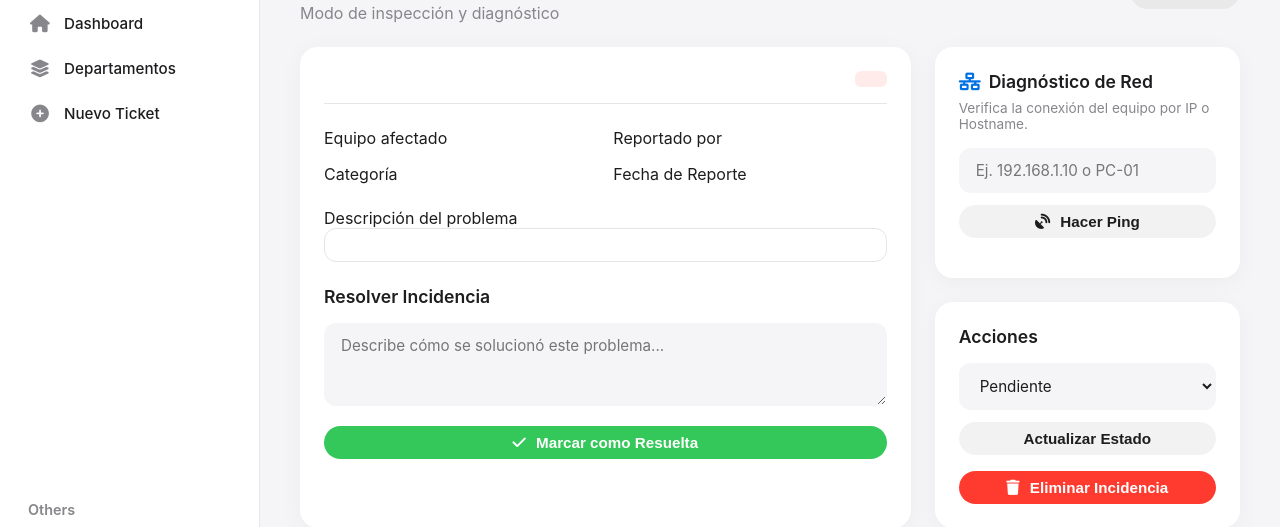
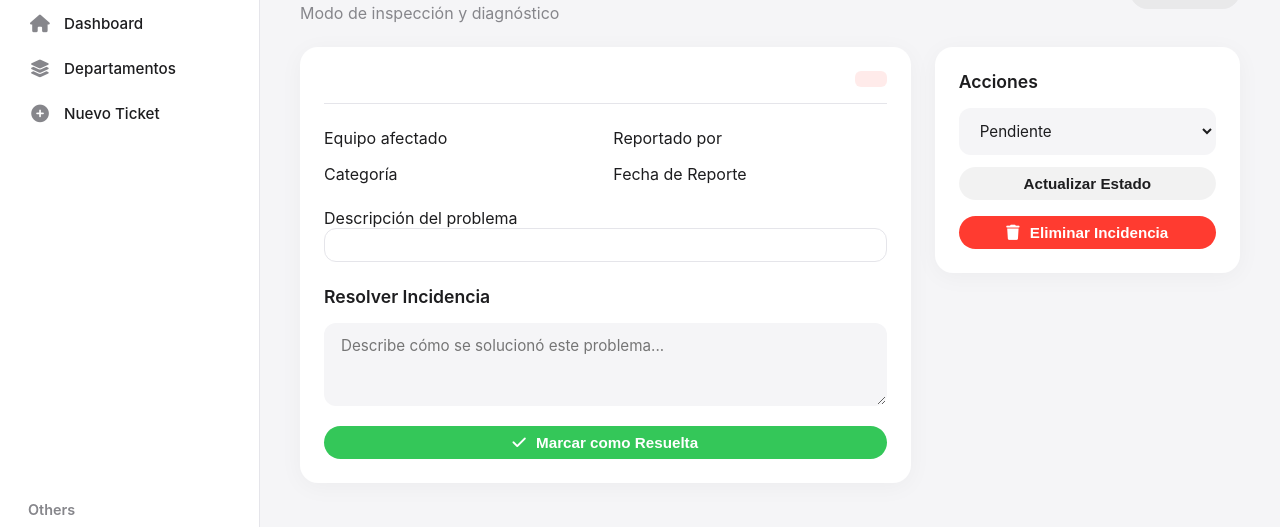
Before and after one commit to zayfer-ux/Localdesk-lite, a Flask app: template templates/detalle.html in a window 1280 px wide. Shown: the part 80-607 px from the top of the page. Run offline with Flask 3, Linux system fonts and the light colour scheme; the template is opened without the code that fills it, so the values that code supplies are empty.

Commit message:
feat:quitar funcion de hacer ping entre dispositivos

```diff
--- a/app.py
+++ b/app.py
@@ -1,8 +1,6 @@
 import os
 import io
 import csv
-import subprocess
-import platform
 import smtplib
 import random
 from email.mime.text import MIMEText
@@ -43,12 +41,10 @@ def login_required(f):
 def enviar_codigo_registro(destinatario, codigo, nombre_usuario):
     msg = MIMEMultipart('alternative')
 
-    # 1. Nombre corporativo como remitente
     msg['From'] = f'"LocalDesk Soporte" <{MAIL_USERNAME}>'
     msg['To'] = destinatario
     msg['Subject'] = "Verifica tu cuenta - LocalDesk"
 
-    # 2. Diseño del correo en HTML
     cuerpo_html = f"""
     <!DOCTYPE html>
     <html lang="es">
@@ -73,17 +69,10 @@ def enviar_codigo_registro(destinatario, codigo, nombre_usuario):
                 </svg>
                 LocalDesk
             </div>
-
             <h1 class="title">Hola, {nombre_usuario}</h1>
-
             <p class="text">Estás a un paso de completar tu registro. Utiliza el siguiente código de verificación de 6 dígitos en la aplicación para activar tu cuenta.</p>
-
             <div class="code-box">{codigo}</div>
-
-            <p class="footer">
-                Te enviamos este correo electrónico a {destinatario} porque se solicitó crear una cuenta en LocalDesk.<br>
-                Si no fuiste tú, puedes ignorar este mensaje de forma segura.
-            </p>
+            <p class="footer">Te enviamos este correo electrónico a {destinatario} porque se solicitó crear una cuenta en LocalDesk.<br>Si no fuiste tú, puedes ignorar este mensaje de forma segura.</p>
         </div>
     </body>
     </html>
@@ -161,7 +150,6 @@ def registro():
             'otp': codigo_otp
         }
 
-        # Enviar el correo usando la nueva función con HTML
         if enviar_codigo_registro(email, codigo_otp, nombre):
             return redirect(url_for('verificar_registro'))
         else:
@@ -360,20 +348,6 @@ def exportar_pdf():
     buffer.seek(0)
     return Response(buffer, mimetype="application/pdf", headers={"Content-Disposition": f"attachment;filename=Reporte_{datetime.now().strftime('%Y%m%d')}.pdf"})
 
-@app.route('/diagnostico_red', methods=['POST'])
-@login_required
-def diagnostico_red():
-    data = request.get_json()
-    host = data.get('host', '').strip()
-    if not host: return jsonify({'status': 'error', 'message': 'IP o Hostname vacío'})
-    parametro = '-n' if platform.system().lower() == 'windows' else '-c'
-    comando = ['ping', parametro, '1', host]
-    try:
-        resultado = subprocess.run(comando, stdout=subprocess.PIPE, stderr=subprocess.PIPE, text=True)
-        if resultado.returncode == 0: return jsonify({'status': 'online', 'message': f'¡En línea! El equipo responde.'})
-        else: return jsonify({'status': 'offline', 'message': f'Desconectado. No hay respuesta.'})
-    except: return jsonify({'status': 'error', 'message': 'Error de red.'})
-
 @app.route('/areas')
 @login_required
 def vista_areas():
--- a/templates/detalle.html
+++ b/templates/detalle.html
@@ -54,7 +54,6 @@
         </div>
 
         {% if incidencia[7] != 'Resuelta' %}
-        <!-- Formulario para Resolver -->
         <h3 style="font-size: 1.1rem; font-weight: 600; margin-bottom: 16px;">Resolver Incidencia</h3>
         <form action="/resolver/{{ incidencia[0] }}" method="POST">
             <textarea name="solucion" class="apple-input" rows="3"
@@ -66,38 +65,14 @@
         </form>
         {% else %}
         <p class="apple-label" style="color: var(--apple-green);">Solución Aplicada ({{ incidencia[11] }})</p>
-        <!-- AQUÍ APLICAMOS LA REGLA WHITE-SPACE: PRE-WRAP -->
         <div
             style="background-color: rgba(52, 199, 89, 0.1); padding: 16px; border-radius: 12px; border: 1px solid rgba(52, 199, 89, 0.3); white-space: pre-wrap;">
             {{ incidencia[9] }}</div>
         {% endif %}
     </div>
 
-    <!-- COLUMNA DERECHA: HERRAMIENTAS (RED Y ESTADOS) -->
+    <!-- COLUMNA DERECHA: HERRAMIENTAS Y ESTADOS -->
     <div>
-        <!-- NUEVO MÓDULO: Diagnóstico de Red -->
-        <div class="apple-card" style="margin-bottom: 24px;">
-            <h3 style="font-size: 1.1rem; font-weight: 600; margin-bottom: 8px;">
-                <i class="fa-solid fa-network-wired text-blue" style="margin-right: 8px;"></i>Diagnóstico de Red
-            </h3>
-            <p style="font-size: 0.85rem; color: var(--apple-text-secondary); margin-bottom: 16px;">Verifica la conexión
-                del equipo por IP o Hostname.</p>
-
-            <input type="text" id="ip_host" class="apple-input" placeholder="Ej. 192.168.1.10 o PC-01"
-                value="{{ incidencia[2] }}" style="margin-bottom: 12px; width: 100%;">
-
-            <button id="btn-ping" class="btn-apple btn-apple-secondary" style="width: 100%; margin-bottom: 16px;"
-                onclick="hacerPing()">
-                <i class="fa-solid fa-satellite-dish" style="margin-right: 6px;"></i> Hacer Ping
-            </button>
-
-            <!-- Aquí aparecerá el resultado del Ping -->
-            <div id="ping-result"
-                style="display: none; padding: 12px; border-radius: 12px; text-align: center; font-weight: 600; font-size: 0.95rem;">
-            </div>
-        </div>
-
-        <!-- Módulo de Acciones Rápidas -->
         <div class="apple-card">
             <h3 style="font-size: 1.1rem; font-weight: 600; margin-bottom: 16px;">Acciones</h3>
 
@@ -122,57 +97,4 @@
         </div>
     </div>
 </div>
-
-<!-- SCRIPT AJAX PARA EJECUTAR EL PING EN TIEMPO REAL -->
-<script>
-    function hacerPing() {
-        const host = document.getElementById('ip_host').value;
-        const btn = document.getElementById('btn-ping');
-        const resultDiv = document.getElementById('ping-result');
-
-        if (!host) {
-            alert('Por favor ingresa una IP o el nombre del equipo.');
-            return;
-        }
-
-        // Estado visual de carga "Cargando..."
-        btn.innerHTML = '<i class="fa-solid fa-spinner fa-spin" style="margin-right: 6px;"></i> Diagnosticando...';
-        btn.disabled = true;
-        resultDiv.style.display = 'none';
-
-        // Petición POST silenciosa a Python
-        fetch('/diagnostico_red', {
-            method: 'POST',
-            headers: { 'Content-Type': 'application/json' },
-            body: JSON.stringify({ host: host })
-        })
-            .then(response => response.json())
-            .then(data => {
-                // Restaurar botón
-                btn.innerHTML = '<i class="fa-solid fa-satellite-dish" style="margin-right: 6px;"></i> Hacer Ping';
-                btn.disabled = false;
-                resultDiv.style.display = 'block';
-
-                // Pintar el resultado estilo Apple
-                if (data.status === 'online') {
-                    resultDiv.style.backgroundColor = 'rgba(52, 199, 89, 0.1)';
-                    resultDiv.style.color = 'var(--apple-green)';
-                    resultDiv.innerHTML = '<i class="fa-solid fa-circle-check" style="margin-right: 6px;"></i> ' + data.message;
-                } else if (data.status === 'offline') {
-                    resultDiv.style.backgroundColor = 'rgba(255, 59, 48, 0.1)';
-                    resultDiv.style.color = 'var(--apple-red)';
-                    resultDiv.innerHTML = '<i class="fa-solid fa-circle-xmark" style="margin-right: 6px;"></i> ' + data.message;
-                } else {
-                    resultDiv.style.backgroundColor = 'rgba(255, 149, 0, 0.1)';
-                    resultDiv.style.color = 'var(--apple-orange)';
-                    resultDiv.innerHTML = '<i class="fa-solid fa-triangle-exclamation" style="margin-right: 6px;"></i> ' + data.message;
-                }
-            })
-            .catch(error => {
-                btn.innerHTML = '<i class="fa-solid fa-satellite-dish" style="margin-right: 6px;"></i> Hacer Ping';
-                btn.disabled = false;
-                alert('Error de conexión con el servidor.');
-            });
-    }
-</script>
 {% endblock %}
```
